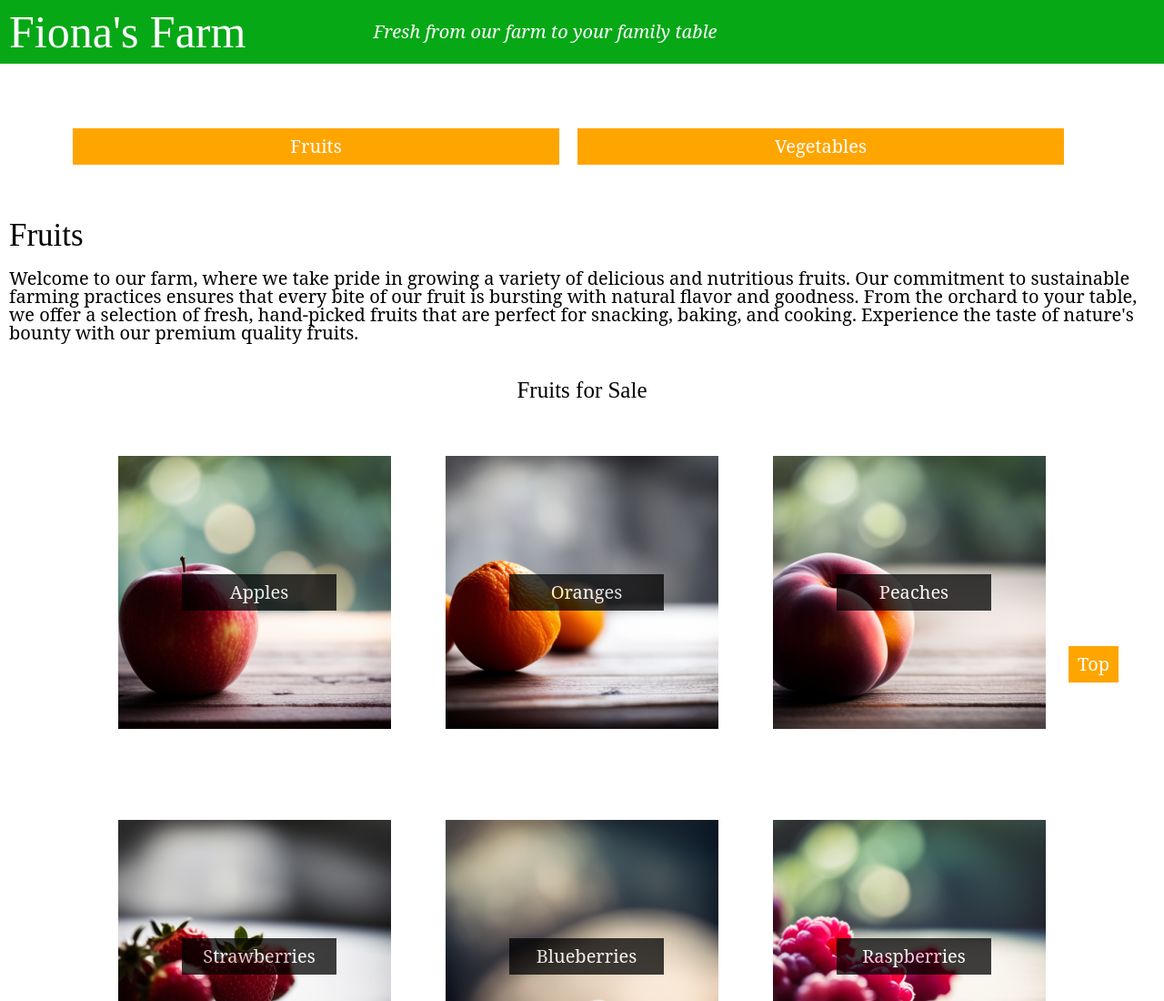
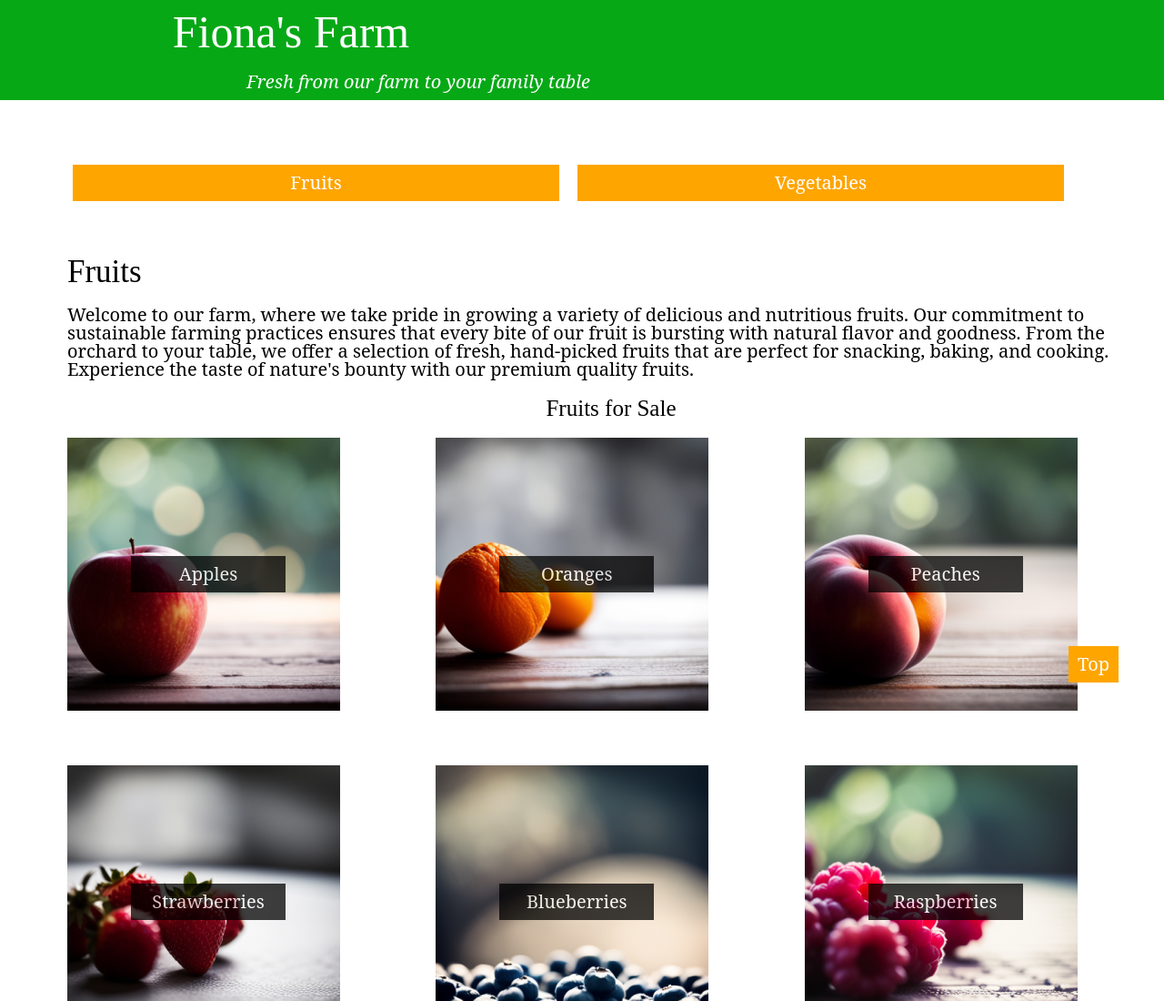
Before and after one commit to mgolingh/farm, a plain HTML site: page index.html in a window 1280 px wide. Shown: the top 1100 px of the page at 91% size. Drawn offline with Linux system fonts and the light colour scheme; a web font is replaced by a local one.

Commit message:
Update styles.css

```diff
--- a/styles.css
+++ b/styles.css
@@ -152,19 +152,19 @@ table {
 			}
 
 		main{
-			display: flex;
-			flex-direction:column;
+			padding-left: 5%;
 		}
+
 		figure{
 			display:grid;
 			grid-template-areas: 1fr;
 			}
 
 		#fruitsale{
-			margin:10px;
-			padding:10px;
-			gap:2em;
+			display:grid;
+			grid-template-columns: 1fr;
 			text-align: center;
+			align-self: center;
 			}
 
 		img~figcaption{
@@ -181,9 +181,10 @@ table {
 			}
 
 		#vegetablesale{
-			margin:10px;
-			padding:10px;
+			display:grid;
+			grid-template-columns: 1fr;
 			text-align: center;
+			align-self: center;
 			}
 
 		footer{
@@ -236,6 +237,7 @@ table {
 /*----------MEDIA QUERY (medium)-----------*/
 @media screen and (min-width:831px){
 
+
 	header{
 		display:flex;
 		flex-direction: row;
@@ -243,9 +245,8 @@ table {
 
 	header>p{
 		align-content: center;
-
 		position:relative;
-		left: 6em;
+		left: 7em;
 
 	}
 
@@ -254,21 +255,21 @@ table {
 		grid-template-columns:1fr 1fr;
 		}
 
+	h3{
+		display:grid;
+		grid-column:1/3;
+		}
+
 	#fruit{
 		display:grid;
 		grid-template-columns: 1fr;
 		}
 
-	h3{
-		display:grid;
-		grid-column:1/3;
-	}
 	#fruitsale{
 		display:grid;
 		grid-template-columns: 1fr 1fr;
 		text-align: center;
 		align-self: center;
-
 		}
 
 	img~figcaption{
@@ -277,14 +278,17 @@ table {
 		left:4em;
 		}
 
+	#vegetable{
+		display:grid;
+		grid-template-columns: 1fr;
+		}
+
 	#vegetablesale{
 		display:grid;
 		grid-template-columns: 1fr 1fr;
-	grid-column-start: 1;
-	grid-column-end: 3;
+		text-align: center;
+		align-self: center;
 		}
-
-
 
 	footer{
 		display:grid;
@@ -295,11 +299,14 @@ footer{
 	#hours, h2{
 		grid-column:2/3;
 		align-self :center;
+
 		}
+
 
 	#contactinfo, h2{
 		grid-column:1/2;
 		align-self: center;
+
 		}
 
 	footer~small{
@@ -310,6 +317,18 @@ footer~small{
 
 /*----------MEDIA QUERY (large)----------*/
 @media screen and (min-width:1280px){
+	header{
+		display:grid;
+		grid-template-columns: 1fr 1fr;
+		grid-column-start: 1/2;
+		grid-row-start: 1/3;
+	}
+
+	header>p{
+
+		grid-row:2/3;
+	}
+
 	h3{
 		display:grid;
 		grid-column:1/4;
@@ -323,7 +342,7 @@ footer~small{
 	#vegetablesale{
 		display:grid;
 		grid-template-columns: 1fr 1fr 1fr;
-
+		text-align: center;
 	}
 
 	footer{
```
Lines whose indentation alone changed are shown as unchanged.
